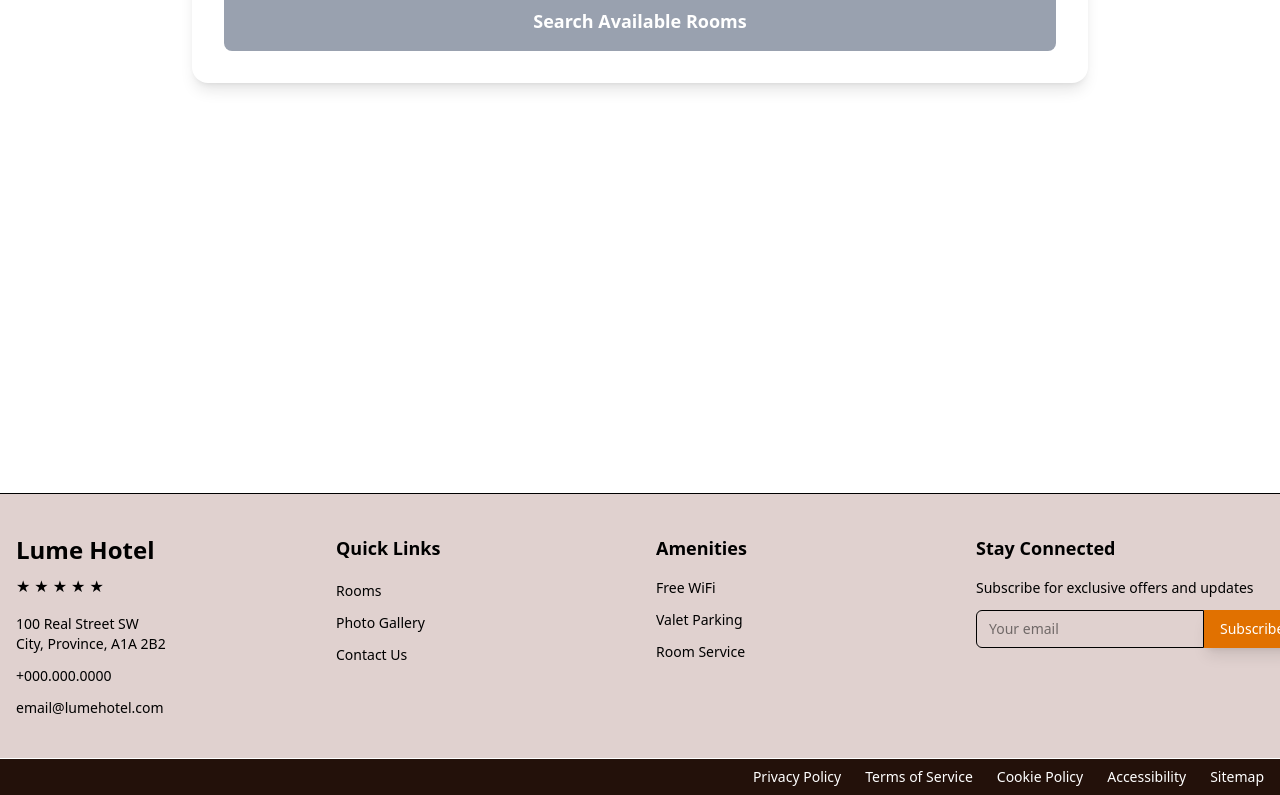
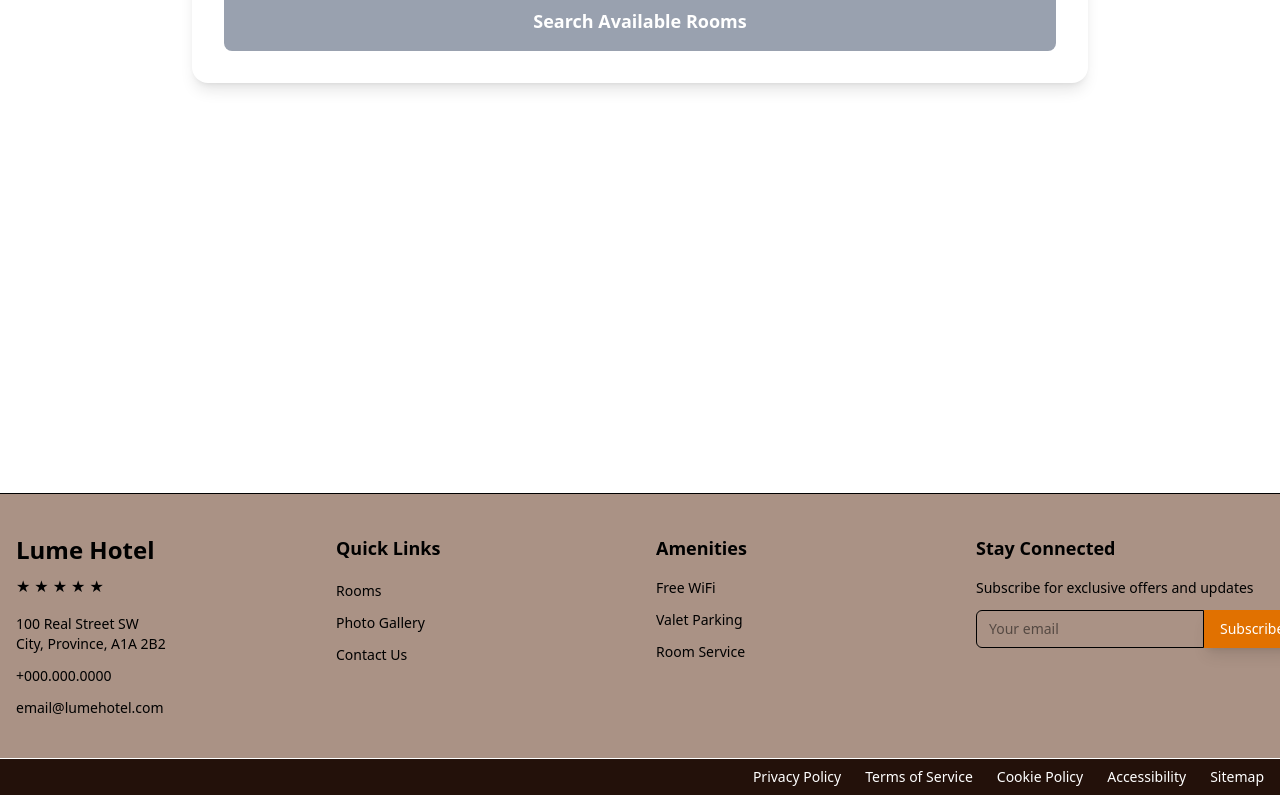
Before and after one commit to olivia497/lume-hotel-project, a React (Vite) app: page /booknow in a window 1280 px wide. Shown: the part 307-1102 px from the top of the page. Built offline with nearby package versions, Linux system fonts and the light colour scheme.

Commit message:
colours changed

```diff
--- a/src/components/Footer.jsx
+++ b/src/components/Footer.jsx
@@ -2,7 +2,7 @@ export default function HotelFooter() {
   return (
     <footer className="bg-100 text-black border-t">
       {/* Main Footer Content */}
-      <div className="max-w-7xl mx-auto px-4 py-10 bg-[rgb(100,25,19,0.20)] min-w-screen">
+      <div className="max-w-7xl mx-auto px-4 py-10 bg-[rgb(170,146,133)] min-w-screen">
         <div className="grid grid-cols-1 md:grid-cols-2 lg:grid-cols-4 gap-8">
 
           {/* Hotel Info & Contact */}
--- a/src/components/Navbar.jsx
+++ b/src/components/Navbar.jsx
@@ -8,6 +8,7 @@ const Navbar = () => {
   useEffect(() => {
     const handleScroll = () => {
       const isScrolled = window.scrollY > 50; // Change opacity after scrolling 50px
+
       setScrolled(isScrolled);
     };
 
--- a/src/pages/Rooms.jsx
+++ b/src/pages/Rooms.jsx
@@ -35,7 +35,7 @@ const Rooms = () => {
           <h2 className="text-2xl font-bold text-gray-800 mb-4">Room not found</h2>
           <button
             onClick={handleBackToRooms}
-            className="bg-blue-600 text-white px-10 py-2 rounded-lg hover:bg-blue-700 transition-colors"
+            className="text-gray-600 hover:text-gray-800 px-10 py-2 rounded-lg transform hover:scale-105 transition-all duration-200"
           >
             Back to Rooms
           </button>
@@ -52,9 +52,9 @@ const Rooms = () => {
           <h2 className="text-center text-3xl font-bold py-3">Rooms</h2>
           <button
             onClick={handleBackToRooms}
-            className="flex items-center text-gray-600 hover:text-gray-800 transition-colors"
+            className="flex items-center text-gray-600 hover:text-gray-800 transform hover:scale-105 transition-all duration-200"
           >
-            <span className="mr-1">←</span>
+            <span className="ms-10 mr-1">←</span>
             Back to Rooms
           </button>
         </div>
```
